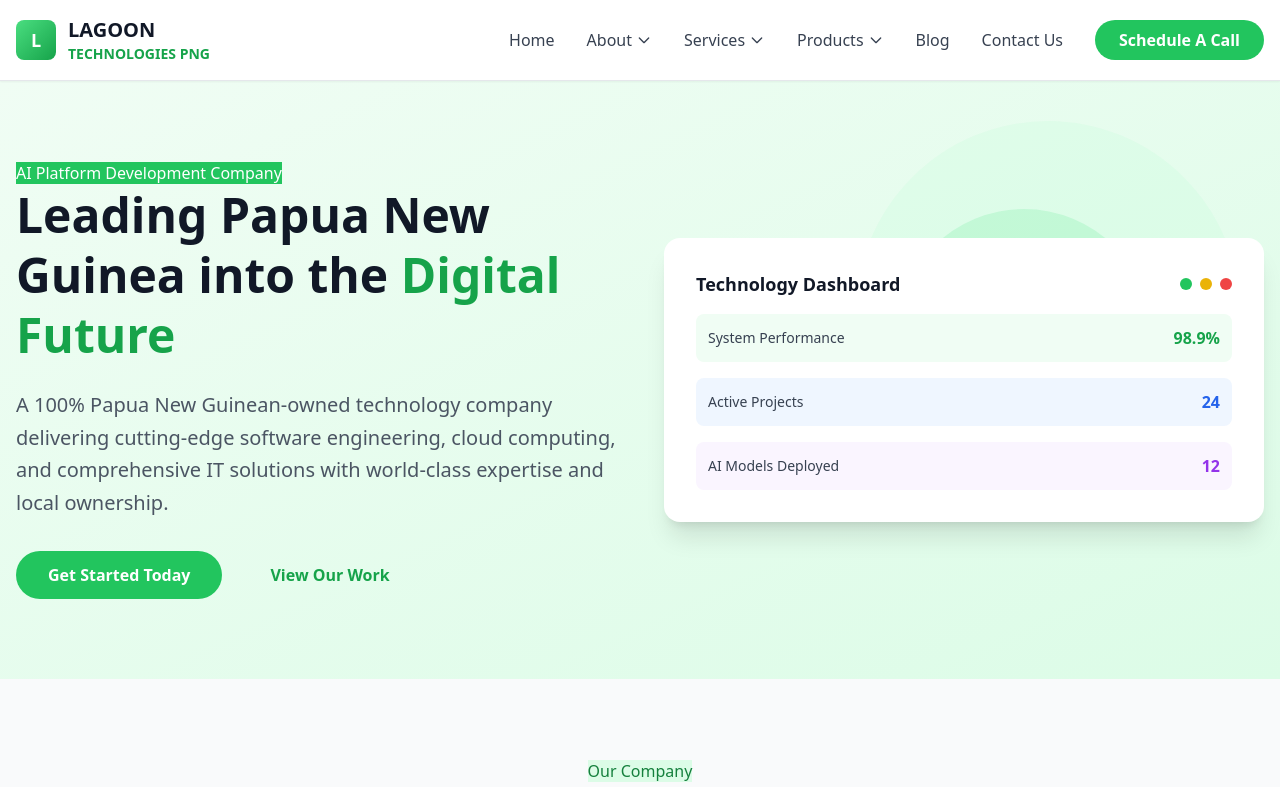
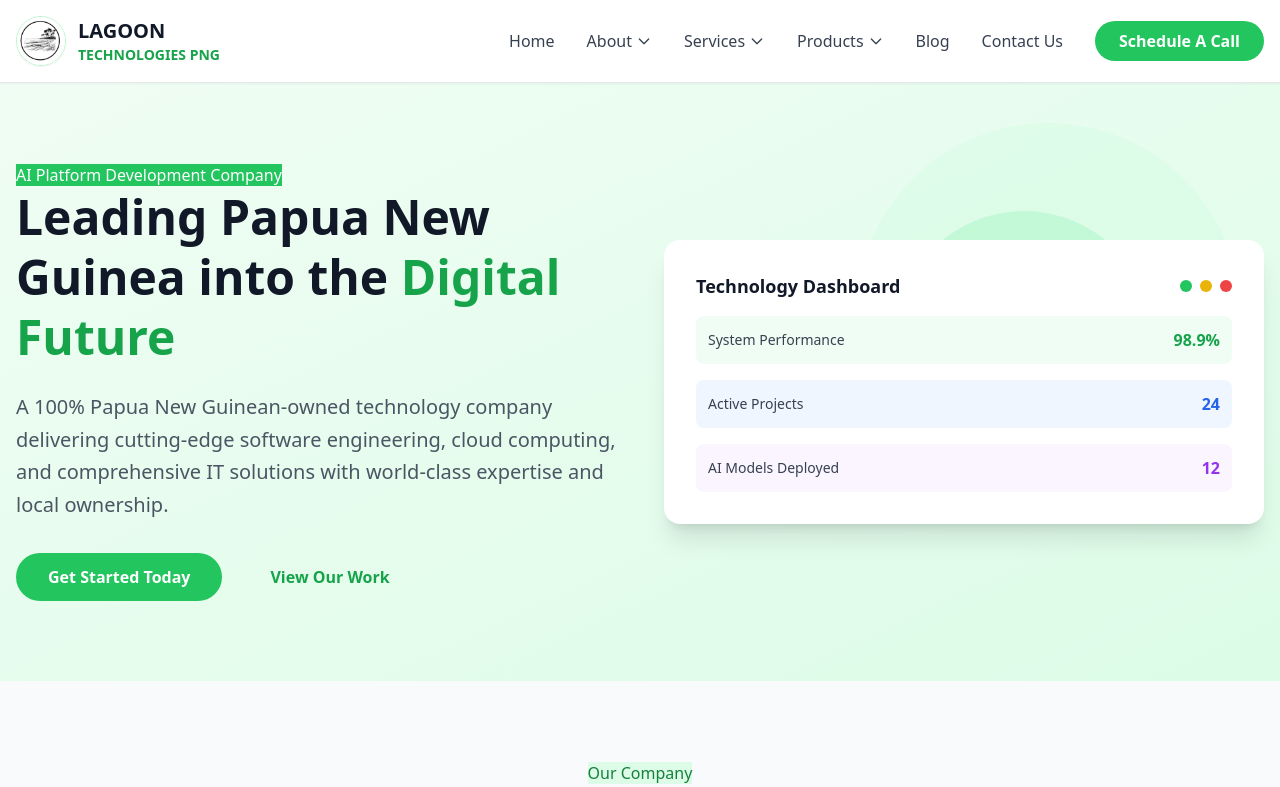
Before and after one commit to tpdc055/lagoontech, a Next.js app: page / in a window 1280 px wide. Shown: the top 787 px of the page. Built offline with nearby package versions, Linux system fonts and the light colour scheme.

Commit message:
Update page.tsx
updated with logo

```diff
--- a/src/app/page.tsx
+++ b/src/app/page.tsx
@@ -4,6 +4,7 @@
 import { Button } from "@/components/ui/button";
 import { Card, CardContent, CardDescription, CardHeader, CardTitle } from "@/components/ui/card";
 import { Badge } from "@/components/ui/badge";
+import Image from "next/image";
 
 export default function Home() {
   const [activeDropdown, setActiveDropdown] = useState<string | null>(null);
@@ -24,8 +25,16 @@
           <div className="flex items-center justify-between">
             {/* Logo */}
             <div className="flex items-center space-x-3">
-              <div className="w-10 h-10 bg-gradient-to-br from-green-400 to-green-600 rounded-lg flex items-center justify-center">
-                <span className="text-white font-bold text-lg">L</span>
+              {/* Replaced placeholder with real logo */}
+              <div className="flex items-center">
+                <Image
+                  src="/logo.png"
+                  alt="Lagoon Technologies PNG Logo"
+                  width={50}
+                  height={50}
+                  priority
+                  className="rounded-full border border-green-200 shadow-sm"
+                />
               </div>
               <div>
                 <div className="text-xl font-bold text-gray-900">LAGOON</div>
@@ -125,7 +134,7 @@
                     >
                       ALEMS - Advanced Law Enforcement Cybercrime Management System
                     </a>
-                     <a
+                    <a
                       href="https://pngdigital.netlify.app/"
                       target="_blank"
                       rel="noopener noreferrer"
@@ -141,11 +150,6 @@
                     >
                       PNG Cybersecurity Resource Hub
                     </a>
-
-
-
-
-
                     <a
                       href="https://immunization.vercel.app/"
                       target="_blank"
@@ -761,8 +765,15 @@
           <div className="grid md:grid-cols-4 gap-8 mb-8">
             <div>
               <div className="flex items-center space-x-3 mb-4">
-                <div className="w-10 h-10 bg-gradient-to-br from-green-400 to-green-600 rounded-lg flex items-center justify-center">
-                  <span className="text-white font-bold text-lg">L</span>
+                {/* Replaced footer placeholder with real logo */}
+                <div className="flex items-center">
+                  <Image
+                    src="/logo.png"
+                    alt="Lagoon Technologies PNG Logo"
+                    width={40}
+                    height={40}
+                    className="rounded-full border border-green-500/40"
+                  />
                 </div>
                 <div>
                   <div className="text-lg font-bold">LAGOON</div>
```
